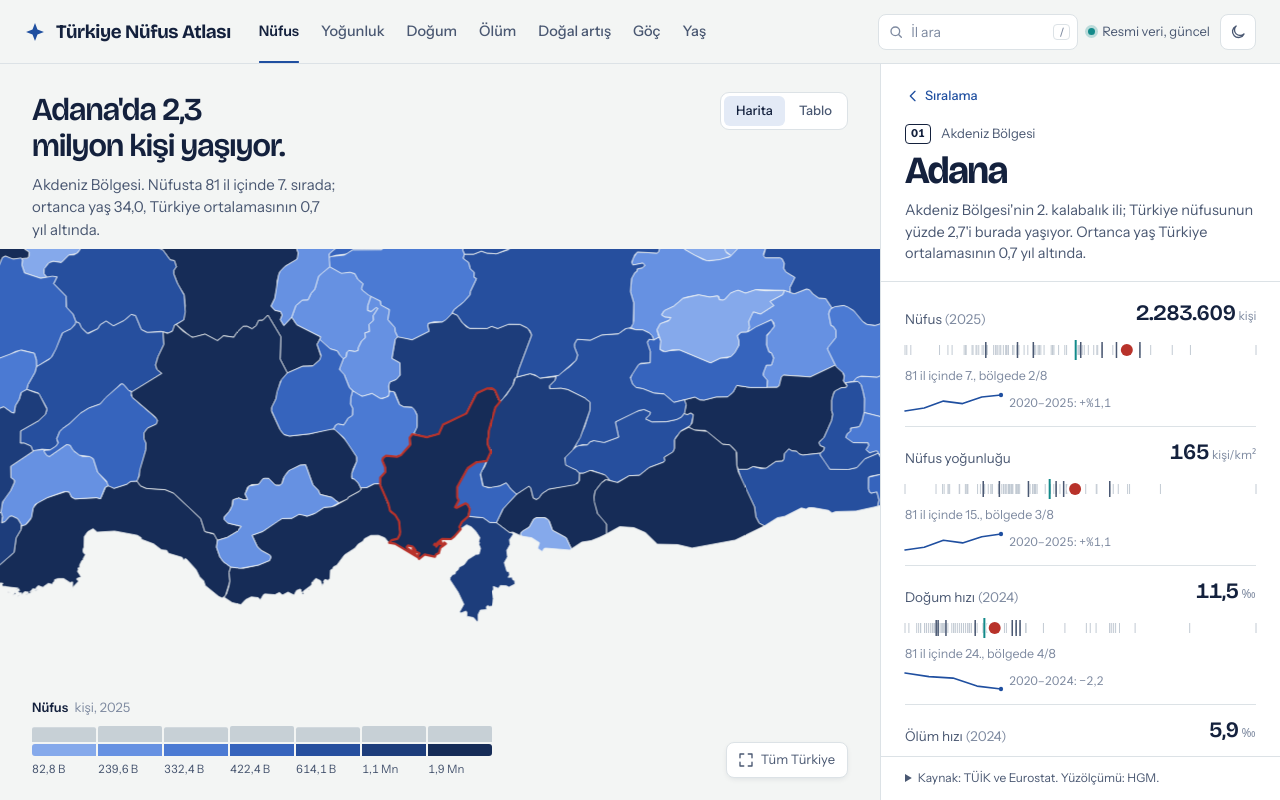
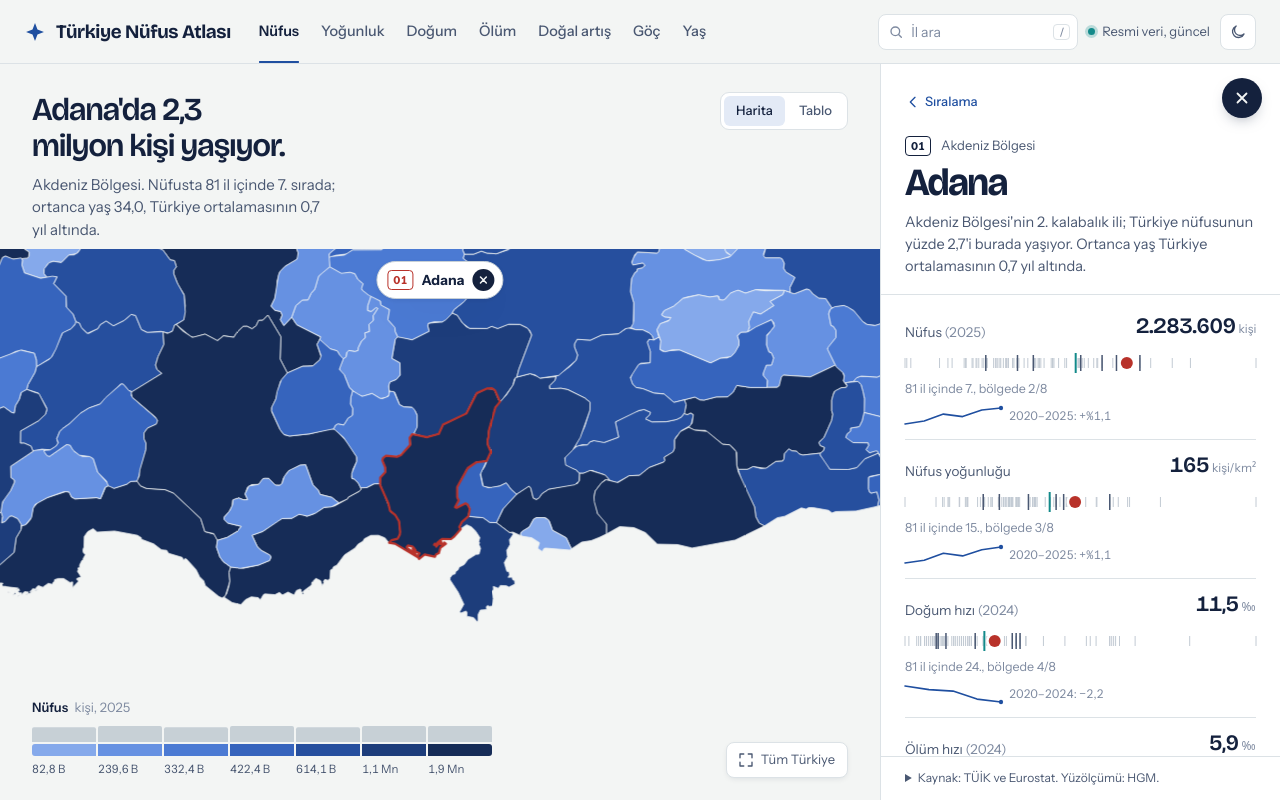
Before and after one commit to sametdogangun713-gif/turkiye-nufus-atlasi, a FastAPI app: page /il/adana in a window 1280 px wide. Run offline with FastAPI, Linux system fonts and the light colour scheme.

Commit message:
feat: seçili ili kapatmanın üç yolu
- Detay panelinde belirgin çarpı düğmesi (Esc ile de kapanır)
- Haritanın üstünde "il ✕" hapı
- Haritada il dışında boş bir yere basınca sıralamaya dönüş
- Kapatınca klavye odağı sıralamaya taşınır

Co-Authored-By: Claude Opus 5.5 <noreply@anthropic.com>

```diff
--- a/static/css/styles.css
+++ b/static/css/styles.css
@@ -375,8 +375,44 @@ h1, h2, p { margin: 0; }
 
 /* Detay */
 .view-detail { overflow-y: auto; overflow-x: hidden; overscroll-behavior: contain; }
-.dt-head { padding: 18px 24px 16px; border-bottom: 1px solid var(--rule); }
-.back { display: inline-flex; align-items: center; gap: 4px; margin-bottom: 14px; }
+.dt-head { position: relative; padding: 18px 24px 16px; border-bottom: 1px solid var(--rule); }
+
+/* Belirgin kapatma düğmesi: dolu mürekkep daire, üzerine gelince İznik kırmızısı */
+.close-btn {
+  position: absolute; top: 14px; right: 18px; z-index: 2;
+  display: grid; place-items: center; width: 40px; height: 40px; padding: 0;
+  border: 0; border-radius: 50%; cursor: pointer;
+  background: var(--ink); color: var(--glaze);
+  box-shadow: 0 6px 16px -8px rgba(20, 33, 61, .6);
+  transition: background-color .2s, transform .2s var(--ease);
+}
+.close-btn:hover { background: var(--red); transform: rotate(90deg); }
+.close-btn:active { transform: rotate(90deg) scale(.92); }
+.close-btn svg { width: 18px; height: 18px; fill: none; stroke: currentColor; stroke-width: 2.4; stroke-linecap: round; }
+
+/* Harita üstündeki seçim hapı: tamamı tıklanabilir, seçimi kapatır */
+.map-clip { position: relative; }
+.sel-pill {
+  position: absolute; top: 12px; left: 50%; z-index: 4;
+  display: inline-flex; align-items: center; gap: 8px;
+  height: 38px; padding: 0 8px 0 10px;
+  border: 1px solid var(--rule-2); border-radius: 999px; cursor: pointer;
+  background: var(--sheet); color: var(--ink); box-shadow: var(--shadow);
+  font: 600 14px var(--font-ui);
+  opacity: 0; visibility: hidden;
+  transform: translate(-50%, -8px) scale(.96);
+  transition: opacity .2s var(--ease), transform .3s var(--ease), visibility 0s .3s;
+}
+.sel-pill.show { opacity: 1; visibility: visible; transform: translate(-50%, 0); transition-delay: 0s; }
+.sel-pill .plate { color: var(--red); }
+.sel-pill svg {
+  width: 22px; height: 22px; padding: 4px; border-radius: 50%;
+  fill: none; stroke: var(--glaze); stroke-width: 2.6; stroke-linecap: round;
+  background: var(--ink); transition: background-color .2s;
+}
+.sel-pill:hover svg { background: var(--red); }
+.map-area.has-sel .map-clip { cursor: zoom-out; }
+.back { display: inline-flex; align-items: center; gap: 4px; margin-bottom: 14px; min-height: 40px; }
 .back svg { width: 16px; height: 16px; fill: none; stroke: currentColor; stroke-width: 2; stroke-linecap: round; stroke-linejoin: round; }
 .dt-meta { display: flex; align-items: center; gap: 10px; color: var(--ink-2); font-size: 13px; }
 .dt-meta .plate { color: var(--ink); }
--- a/static/js/map_app.js
+++ b/static/js/map_app.js
@@ -678,19 +678,57 @@ function select(code, { zoom = false, push = true } = {}) {
   Rank.markSelected(code);
   Table.markSelected(code);
   Detail.open(code);
+  SelPill.show(code);
   if (zoom && !state.tabular) MapView.focus(code);
   writeUrl(push);
 }
 
 function deselect({ push = true } = {}) {
+  if (!state.selected) return;
+  // Klavye odağı kapanan panelde kalmasın: sıralamaya taşı
+  if (Detail.view.contains(document.activeElement)) $("#rank-order").focus({ preventScroll: true });
   state.selected = null;
   MapView.markSelected(null);
   Rank.markSelected(null);
   Table.markSelected(null);
   Detail.close();
+  SelPill.hide();
   MapView.resetZoom();
+  hover(null);
   writeUrl(push);
 }
+
+/* ---------------------------------------------------------- Seçimi kapatma */
+// Üç yol: paneldeki çarpı, haritadaki "il ✕" hapı, haritada il dışında boş bir yere basmak (+ Esc).
+const SelPill = {
+  init() {
+    this.el = $("#sel-pill");
+    this.area = $(".map-area");
+    this.el.addEventListener("click", () => deselect());
+    $("#dt-close").addEventListener("click", () => deselect());
+    // Haritanın boş alanı (deniz, kenar boşluğu, başlık bölgesi) seçimi kapatır.
+    // Denetimler, bağlantılar, lejant ve tablo görünümü hariç.
+    this.area.addEventListener("click", (e) => {
+      if (!state.selected || state.tabular) return;
+      if (e.target.closest(".province, button, a, input, .legend, .table-view, .view-switch")) return;
+      deselect();
+    });
+  },
+  show(code) {
+    const p = state.byCode.get(code);
+    $("#sel-plate").textContent = code.slice(3);
+    $("#sel-name").textContent = p.province_name;
+    this.el.setAttribute("aria-label", `${p.province_name} seçimini kapat`);
+    this.el.tabIndex = 0;
+    this.el.classList.add("show");
+    this.area.classList.add("has-sel");
+  },
+  hide() {
+    this.el.classList.remove("show");
+    this.el.tabIndex = -1;
+    this.area.classList.remove("has-sel");
+  },
+};
 
 /* ------------------------------------------------------------------- Tablo */
 const Table = {
@@ -967,6 +1005,7 @@ async function main() {
   Detail.drawStrips();
   Search.init();
   Table.init();
+  SelPill.init();
 
   const h = readUrl();
   state.metric = h.metric || "population";
--- a/templates/index.html
+++ b/templates/index.html
@@ -81,6 +81,11 @@
         <div class="map-stage" id="map-stage">
           {% include "_turkey_map.svg" %}
         </div>
+        <!-- Seçili il: haritanın üstünde belirgin kapatma hapı -->
+        <button class="sel-pill" id="sel-pill" aria-label="Seçimi kapat" tabindex="-1">
+          <span class="plate" id="sel-plate">01</span><b id="sel-name">Adana</b>
+          <svg viewBox="0 0 24 24" aria-hidden="true"><path d="M7 7l10 10M17 7L7 17"/></svg>
+        </button>
       </div>
 
       <!-- Tablo görünümü: sunucuda üretilir (arama motorları ve ekran okuyucular için) -->
@@ -145,6 +150,9 @@
 
         <section class="view view-detail" id="view-detail" aria-labelledby="dt-name" aria-hidden="true">
           <header class="dt-head">
+            <button id="dt-close" class="close-btn" aria-label="İli kapat ve sıralamaya dön" title="Kapat (Esc)">
+              <svg viewBox="0 0 24 24" aria-hidden="true"><path d="M6 6l12 12M18 6L6 18"/></svg>
+            </button>
             <button id="dt-back" class="text-btn back" aria-label="Sıralamaya dön">
               <svg viewBox="0 0 24 24" aria-hidden="true"><path d="M15 5l-7 7 7 7"/></svg>Sıralama
             </button>
```
